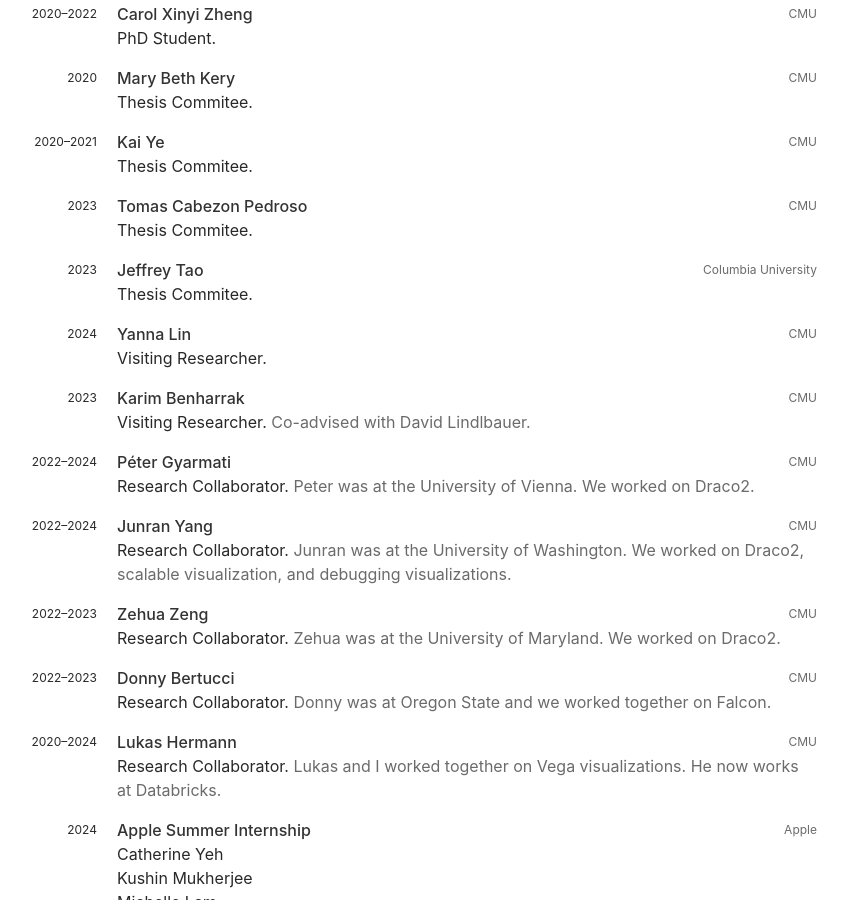
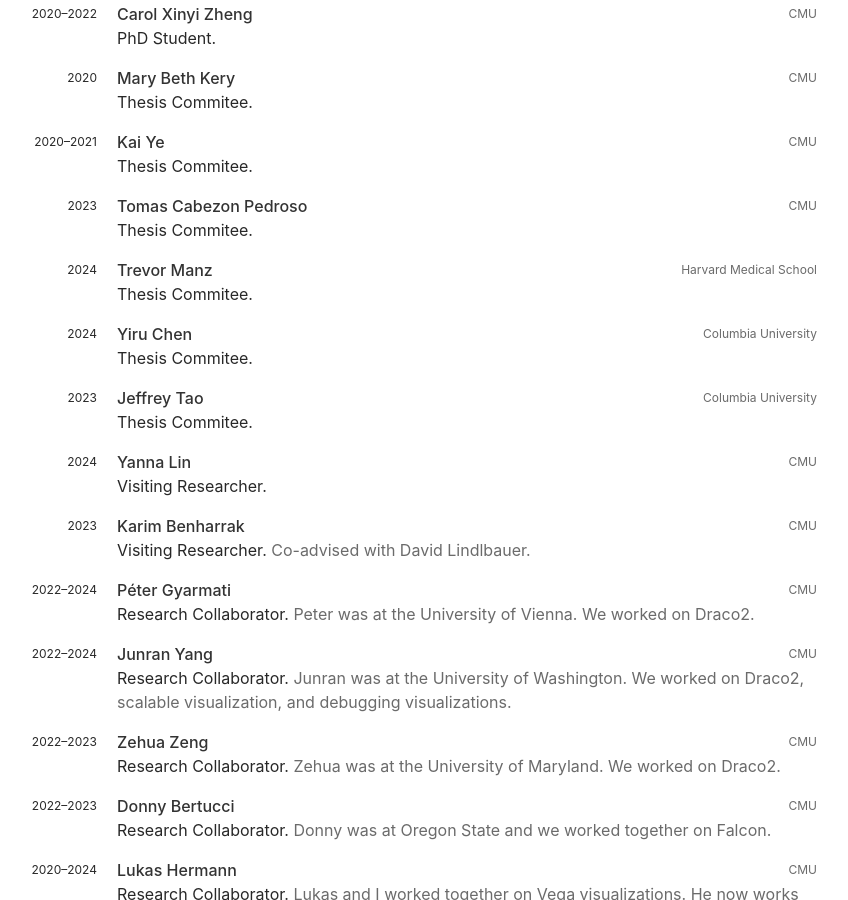
Before and after one commit to domoritz/domoritz.github.io, a Jekyll site: the page built from cv.html, in a window 1280 px wide and 900 px high, scrolled down 9326 px. Shown: the whole window, without its empty margins (223-1071 px from the left). Built offline with Jekyll 4.4.1, drawn with Linux system fonts in a browser that asks for light colours.

Commit message:
add thesis mentoring

```diff
--- a/_data/mentoring.yml
+++ b/_data/mentoring.yml
@@ -31,6 +31,14 @@
   location: CMU
   relation: Thesis Commitee
 
+- name: Trevor Manz
+  year: 2024
+  location: Harvard Medical School
+  relation: Thesis Commitee
+- name: Yiru Chen
+  year: 2024
+  location: Columbia University
+  relation: Thesis Commitee
 - name: Jeffrey Tao
   year: 2023
   location: Columbia University
```
